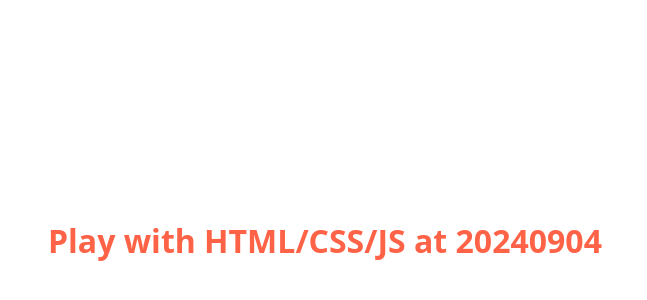
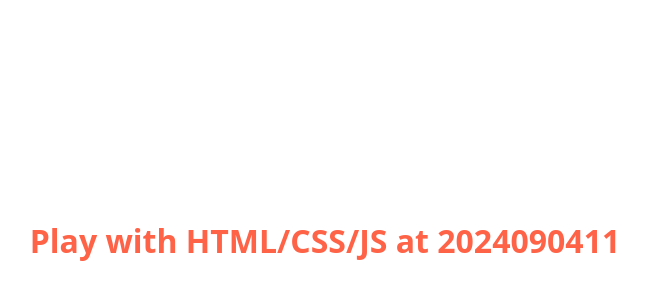
Before and after one commit to examples-hub/h5-profile-landing-page, a plain HTML site: page index.html in a window 1280 px wide. Shown: the part 160-460 px from the top of the page, without its empty margins (315-962 px from the left). Drawn offline with Linux system fonts and the light colour scheme.

Commit message:
Update .gitignore to exclude Clacky files and modify index.html header timestamp

```diff
--- a/index.html
+++ b/index.html
@@ -12,7 +12,7 @@
   </head>
 
   <body style="background-color: white">
-    <h1>Play with HTML/CSS/JS at 20240904</h1>
+    <h1>Play with HTML/CSS/JS at 2024090411</h1>
     <!-- <script with type="module" will defer by default -->
     <script type="module" src="./script.mjs"></script>
     <script>
```
Also changed, not shown: 2 other files.
